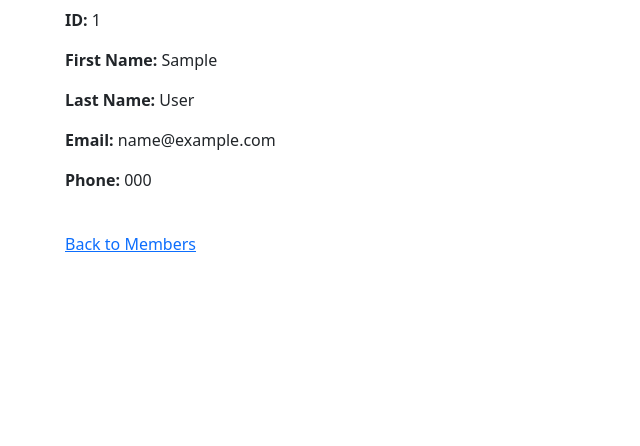
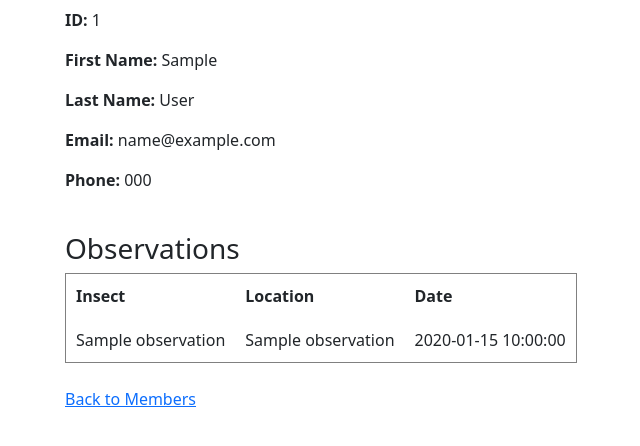
Before and after one commit to mannadey13/Final-exam-Leo, a Flask app: page /member/1 in a window 1280 px wide. Shown: the part 253-699 px from the top of the page, without its empty margins (17-657 px from the left). Run offline with Flask 3, Linux system fonts and the light colour scheme; a database or web service that is not in the repository returns one stand-in record (values such as "Sample title"); some libraries are stand-ins or nearby versions.

Commit message:
Added member detail page and observation summary

```diff
--- a/leo/app.py
+++ b/leo/app.py
@@ -94,28 +94,52 @@ def member_detail(member_id):
     """
 
     cursor.execute(querystr, (member_id,))
+    member = cursor.fetchone()
 
-    member = cursor.fetchone()
+    querystr = """
+    SELECT
+        insects.insect_name,
+        locations.location_name,
+        observations.observation_date
+
+    FROM observations
+
+    JOIN insects
+    ON observations.insect_id = insects.insect_id
+
+    JOIN locations
+    ON observations.location_id = locations.location_id
+
+    WHERE observations.member_id = %s
+
+    ORDER BY locations.location_name,
+             observations.observation_date;
+    """
+
+    cursor.execute(querystr, (member_id,))
+    observations = cursor.fetchall()
 
     cursor.close()
 
     return render_template(
         "member_detail.html",
-        member=member
+        member=member,
+        observations=observations
     )
 
 
 @app.route("/observations")
 def observation_list():
+
     connection = db.get_db()
     cursor = connection.cursor()
 
     querystr = """
-    SELECT
-        members.first_name,
-        insects.insect_name,
-        locations.location_name,
-        observations.observation_date
+SELECT
+    members.first_name,
+    insects.insect_name,
+    locations.location_name,
+    observations.observation_date
 
     FROM observations
 
@@ -129,10 +153,14 @@ def observation_list():
     ON observations.location_id = locations.location_id
 
     ORDER BY observations.observation_date DESC;
-   """
+    """
+
     cursor.execute(querystr)
+
     observations = cursor.fetchall()
+
     cursor.close()
+
     return render_template(
         "observation_list.html",
         observations=observations
--- a/leo/templates/member_detail.html
+++ b/leo/templates/member_detail.html
@@ -14,6 +14,29 @@
 
 <br>
 
+<h3>Observations</h3>
+
+<table border="1" cellpadding="10" cellspacing="0">
+    <tr>
+        <th>Insect</th>
+        <th>Location</th>
+        <th>Date</th>
+    </tr>
+
+    {% for observation in observations %}
+    <tr>
+        <td>{{ observation[0] }}</td>
+        <td>{{ observation[1] }}</td>
+        <td>{{ observation[2] }}</td>
+    </tr>
+    {% endfor %}
+
+</table>
+
+<br>
+
 <a href="/members">Back to Members</a>
 
+
+
 {% endblock %}
--- a/leo/templates/observation_list.html
+++ b/leo/templates/observation_list.html
@@ -27,6 +27,7 @@ table, th, td {
     <td>{{ observation[3] }}</td>
 </tr>
 {% endfor %}
+
 </table>
 
 <!-- Display a list of students and their details as specified in assessment brief -->
```
Lines whose indentation alone changed are shown as unchanged.
